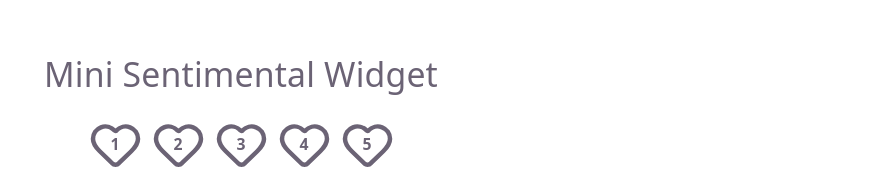
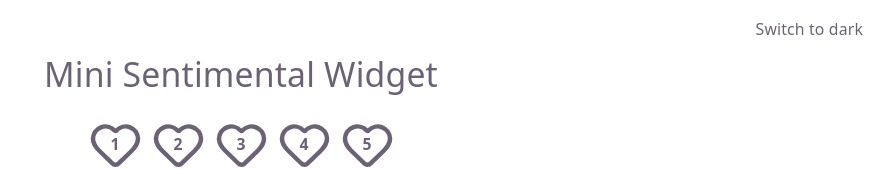
Before and after one commit to alantay/sentimentalWidget, a React (Vite) app in the folder client/: page / in a window 1280 px wide. Shown: the top 169 px of the page, without its empty margins (399-1280 px from the left). Built offline with nearby package versions, Linux system fonts and the light colour scheme.

Commit message:
feature(ui): add light dark theme toggle

```diff
--- a/client/src/App.tsx
+++ b/client/src/App.tsx
@@ -1,9 +1,31 @@
+import { useEffect, useState } from "react";
 import SentimentalWidget from "./components/SentimentalWidget";
 
+function applyTheme(theme: "light" | "dark") {
+  document.documentElement.setAttribute("data-theme", theme);
+}
+
 function App() {
+  const [theme, setTheme] = useState<"light" | "dark">("light");
+
+  useEffect(() => {
+    applyTheme(theme);
+  }, [theme]);
+
+  const toggleTheme = () => {
+    setTheme((prev) => (prev === "light" ? "dark" : "light"));
+  };
+
   return (
     <main className="mx-auto p-12">
       <SentimentalWidget />
+      <button
+        type="button"
+        className="absolute top-4 right-4 cursor-pointer text-sm"
+        onClick={toggleTheme}
+      >
+        {theme === "light" ? "Switch to dark" : "Switch to light"}
+      </button>
     </main>
   );
 }
--- a/client/src/components/SentimentalWidget/SubmitButton.tsx
+++ b/client/src/components/SentimentalWidget/SubmitButton.tsx
@@ -9,7 +9,7 @@ export default function SubmitButton({ disabled }: SubmitButtonProps) {
       type="submit"
       disabled={disabled}
       className={clsx(
-        "bg-accent-bg text-text hover:bg-accent flex w-full cursor-pointer items-center justify-center rounded p-2 text-center transition",
+        "bg-accent-bg text-text hover:bg-accent hover:text-bg flex w-full cursor-pointer items-center justify-center rounded p-2 text-center transition",
         disabled && "pointer-events-none",
       )}
     >
--- a/client/src/index.css
+++ b/client/src/index.css
@@ -37,8 +37,7 @@
   }
 }
 
-@media (prefers-color-scheme: dark) {
-  :root {
+:root[data-theme="dark"] {
   --text: #e5e7eb;
   --text-h: #f9fafb;
   --bg: #111318;
@@ -50,7 +49,6 @@
   --social-bg: rgba(47, 48, 58, 0.5);
   --shadow:
     rgba(0, 0, 0, 0.4) 0 10px 15px -3px, rgba(0, 0, 0, 0.25) 0 4px 6px -2px;
-  }
 
   #social .button-icon {
     filter: invert(1) brightness(2);
```
Lines whose indentation alone changed are shown as unchanged.
